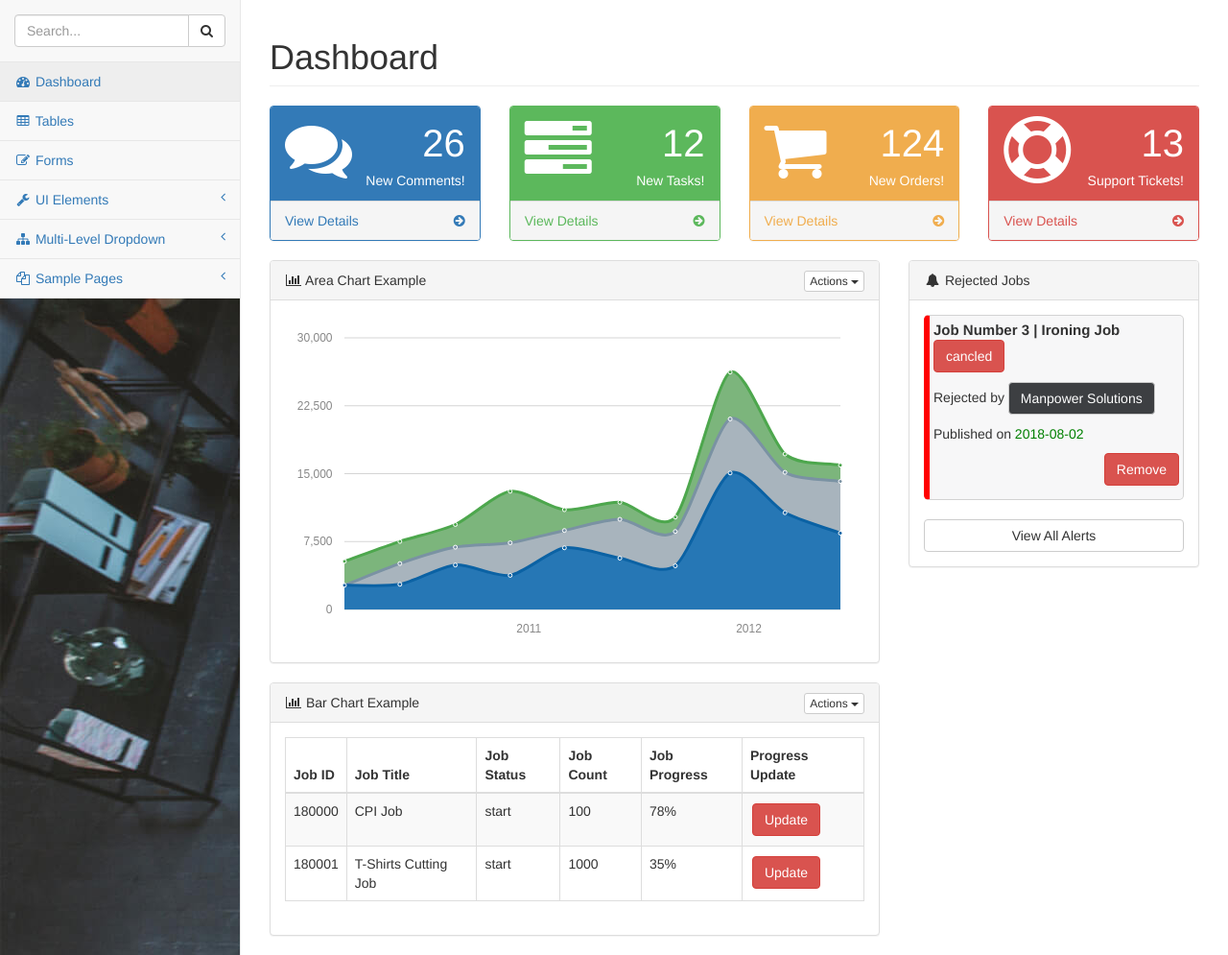
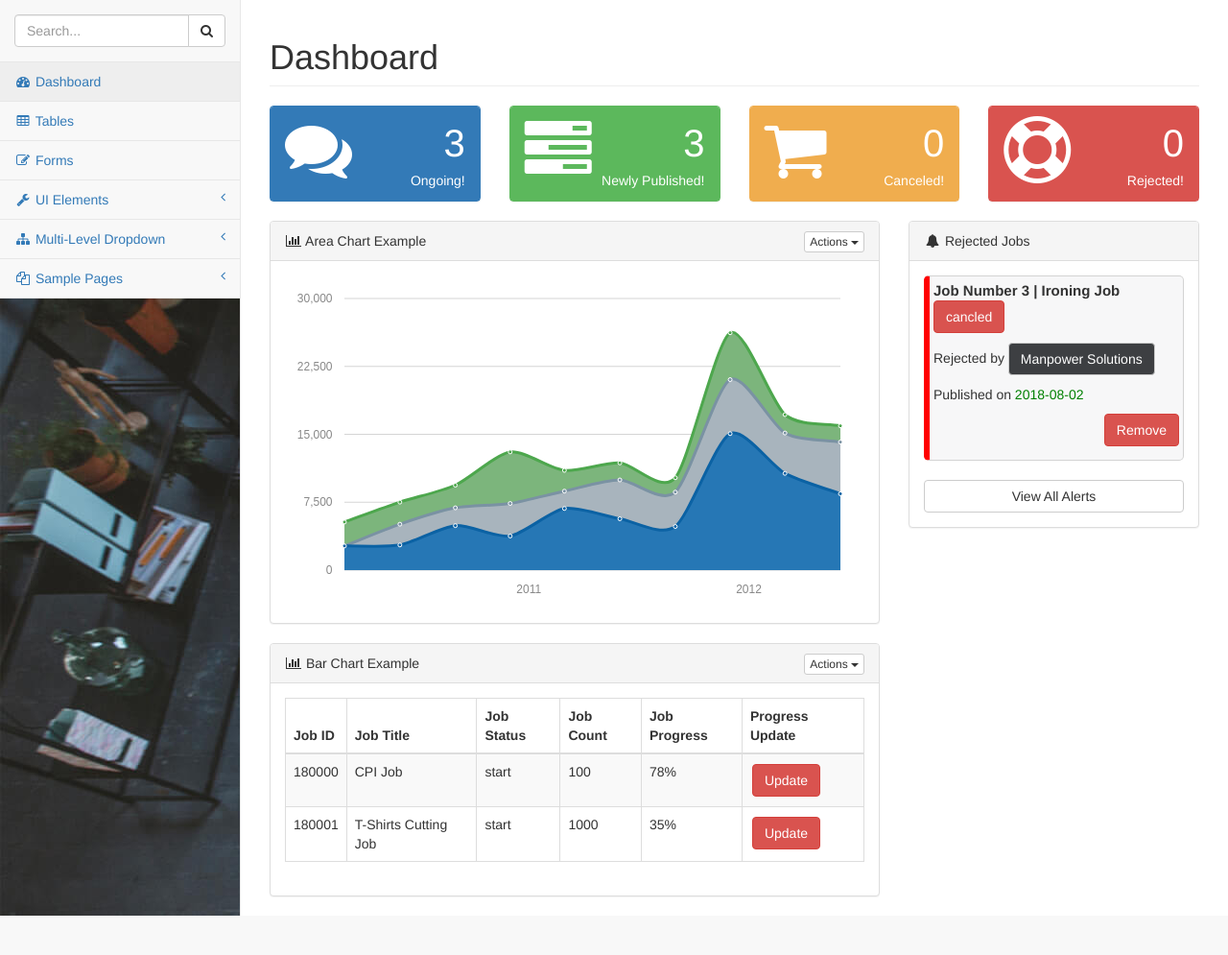
Before and after one commit to ApparelManpowerManagementSystem/ApparelIndustryManpowerManagingWorkerAdroidApp, a PHP site: page /pages/company.php in a window 1280 px wide. Shown: the part 51-1046 px from the top of the page at 96% size. After the commit the page ends 1005 px from the top, so only its background shows below. Run offline with PHP 8.4, Linux system fonts and the light colour scheme; a user stored in the database is signed in; data comes from the database, SQL or seed files in the repository.

Commit message:
Edited Company

```diff
--- a/pages/company.php
+++ b/pages/company.php
@@ -89,77 +89,14 @@
                     <a class="dropdown-toggle" data-toggle="dropdown" href="#">
                         <i class="fa fa-tasks fa-fw"></i> <i class="fa fa-caret-down"></i>
                     </a>
-                    <ul class="dropdown-menu dropdown-tasks">
-                        <li>
-                            <a href="#">
-                                <div>
-                                    <p>
-                                        <strong>Task 1</strong>
-                                        <span class="pull-right text-muted">40% Complete</span>
-                                    </p>
-                                    <div class="progress progress-striped active">
-                                        <div class="progress-bar progress-bar-success" role="progressbar" aria-valuenow="40" aria-valuemin="0" aria-valuemax="100" style="width: 40%">
-                                            <span class="sr-only">40% Complete (success)</span>
-                                        </div>
-                                    </div>
-                                </div>
-                            </a>
-                        </li>
-                        <li class="divider"></li>
-                        <li>
-                            <a href="#">
-                                <div>
-                                    <p>
-                                        <strong>Task 2</strong>
-                                        <span class="pull-right text-muted">20% Complete</span>
-                                    </p>
-                                    <div class="progress progress-striped active">
-                                        <div class="progress-bar progress-bar-info" role="progressbar" aria-valuenow="20" aria-valuemin="0" aria-valuemax="100" style="width: 20%">
-                                            <span class="sr-only">20% Complete</span>
-                                        </div>
-                                    </div>
-                                </div>
-                            </a>
-                        </li>
-                        <li class="divider"></li>
-                        <li>
-                            <a href="#">
-                                <div>
-                                    <p>
-                                        <strong>Task 3</strong>
-                                        <span class="pull-right text-muted">60% Complete</span>
-                                    </p>
-                                    <div class="progress progress-striped active">
-                                        <div class="progress-bar progress-bar-warning" role="progressbar" aria-valuenow="60" aria-valuemin="0" aria-valuemax="100" style="width: 60%">
-                                            <span class="sr-only">60% Complete (warning)</span>
-                                        </div>
-                                    </div>
-                                </div>
-                            </a>
-                        </li>
-                        <li class="divider"></li>
-                        <li>
-                            <a href="#">
-                                <div>
-                                    <p>
-                                        <strong>Task 4</strong>
-                                        <span class="pull-right text-muted">80% Complete</span>
-                                    </p>
-                                    <div class="progress progress-striped active">
-                                        <div class="progress-bar progress-bar-danger" role="progressbar" aria-valuenow="80" aria-valuemin="0" aria-valuemax="100" style="width: 80%">
-                                            <span class="sr-only">80% Complete (danger)</span>
-                                        </div>
-                                    </div>
-                                </div>
-                            </a>
-                        </li>
-                        <li class="divider"></li>
-                        <li>
-                            <a class="text-center" href="#">
-                                <strong>See All Tasks</strong>
-                                <i class="fa fa-angle-right"></i>
-                            </a>
-                        </li>
+                  <ul class="dropdown-menu dropdown-tasks">
+
+                             <?php
+                                require_once '../db_config/config.php';
+                                require_once './query_boxes/company_ongoing_job_progress.php';
+                            ?>
+
+
                     </ul>
                     <!-- /.dropdown-tasks -->
                 </li>
@@ -274,7 +211,7 @@
                 <!-- /.col-lg-12 -->
             </div>
             <!-- /.row -->
-            <div class="row">
+           <div class="row">
                 <div class="col-lg-3 col-md-6">
                     <div class="panel panel-primary">
                         <div class="panel-heading">
@@ -283,18 +220,15 @@
                                     <i class="fa fa-comments fa-5x"></i>
                                 </div>
                                 <div class="col-xs-9 text-right">
-                                    <div class="huge">26</div>
-                                    <div>New Comments!</div>
+                                    <div class="huge"><?php
+                        require_once '../db_config/config.php';
+                        require_once './query_boxes/company_ongoing_jobs_count.php';
+                    ?>  </div>
+                                    <div>Ongoing!</div>
                                 </div>
                             </div>
                         </div>
-                        <a href="#">
-                            <div class="panel-footer">
-                                <span class="pull-left">View Details</span>
-                                <span class="pull-right"><i class="fa fa-arrow-circle-right"></i></span>
-                                <div class="clearfix"></div>
-                            </div>
-                        </a>
+
                     </div>
                 </div>
                 <div class="col-lg-3 col-md-6">
@@ -305,18 +239,15 @@
                                     <i class="fa fa-tasks fa-5x"></i>
                                 </div>
                                 <div class="col-xs-9 text-right">
-                                    <div class="huge">12</div>
-                                    <div>New Tasks!</div>
+                                    <div class="huge"><?php
+                        require_once '../db_config/config.php';
+                        require_once './query_boxes/company_newly_published_jobs_count.php';
+                    ?></div>
+                                    <div>Newly Published!</div>
                                 </div>
                             </div>
                         </div>
-                        <a href="#">
-                            <div class="panel-footer">
-                                <span class="pull-left">View Details</span>
-                                <span class="pull-right"><i class="fa fa-arrow-circle-right"></i></span>
-                                <div class="clearfix"></div>
-                            </div>
-                        </a>
+
                     </div>
                 </div>
                 <div class="col-lg-3 col-md-6">
@@ -327,18 +258,15 @@
                                     <i class="fa fa-shopping-cart fa-5x"></i>
                                 </div>
                                 <div class="col-xs-9 text-right">
-                                    <div class="huge">124</div>
-                                    <div>New Orders!</div>
+                                    <div class="huge"><?php
+                        require_once '../db_config/config.php';
+                        require_once './query_boxes/company_cancel_jobs_count.php';
+                    ?></div>
+                                    <div>Canceled!</div>
                                 </div>
                             </div>
                         </div>
-                        <a href="#">
-                            <div class="panel-footer">
-                                <span class="pull-left">View Details</span>
-                                <span class="pull-right"><i class="fa fa-arrow-circle-right"></i></span>
-                                <div class="clearfix"></div>
-                            </div>
-                        </a>
+
                     </div>
                 </div>
                 <div class="col-lg-3 col-md-6">
@@ -349,22 +277,18 @@
                                     <i class="fa fa-support fa-5x"></i>
                                 </div>
                                 <div class="col-xs-9 text-right">
-                                    <div class="huge">13</div>
-                                    <div>Support Tickets!</div>
+                                    <div class="huge"><?php
+                        require_once '../db_config/config.php';
+                        require_once './query_boxes/company_rejected_lobs_count.php';
+                    ?></div>
+                                    <div>Rejected!</div>
                                 </div>
                             </div>
                         </div>
-                        <a href="#">
-                            <div class="panel-footer">
-                                <span class="pull-left">View Details</span>
-                                <span class="pull-right"><i class="fa fa-arrow-circle-right"></i></span>
-                                <div class="clearfix"></div>
-                            </div>
-                        </a>
+
                     </div>
                 </div>
-            </div>
-            <!-- /.row -->
+            </div><!-- /.row -->
             <div class="row">
                 <div class="col-lg-8">
                     <div class="panel panel-default">
```
